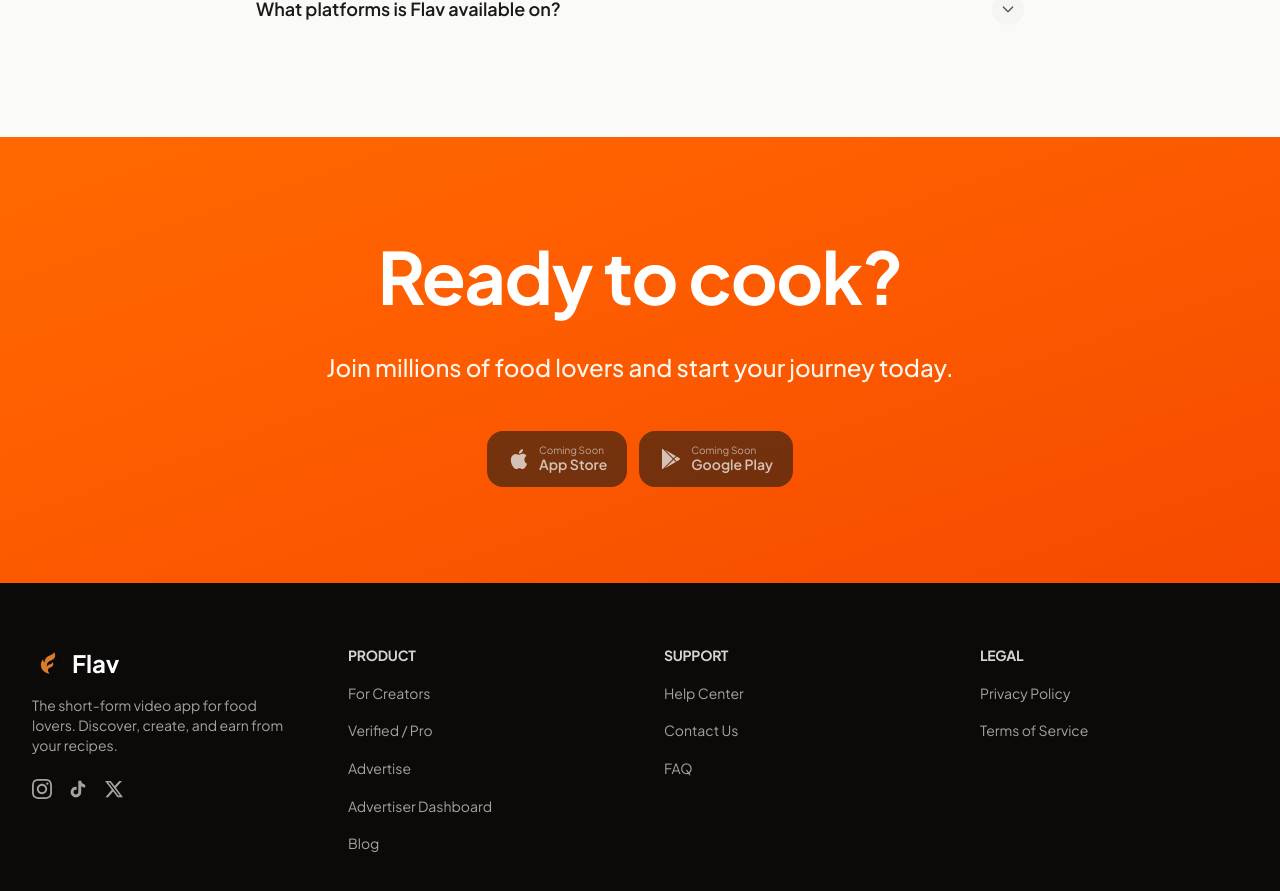
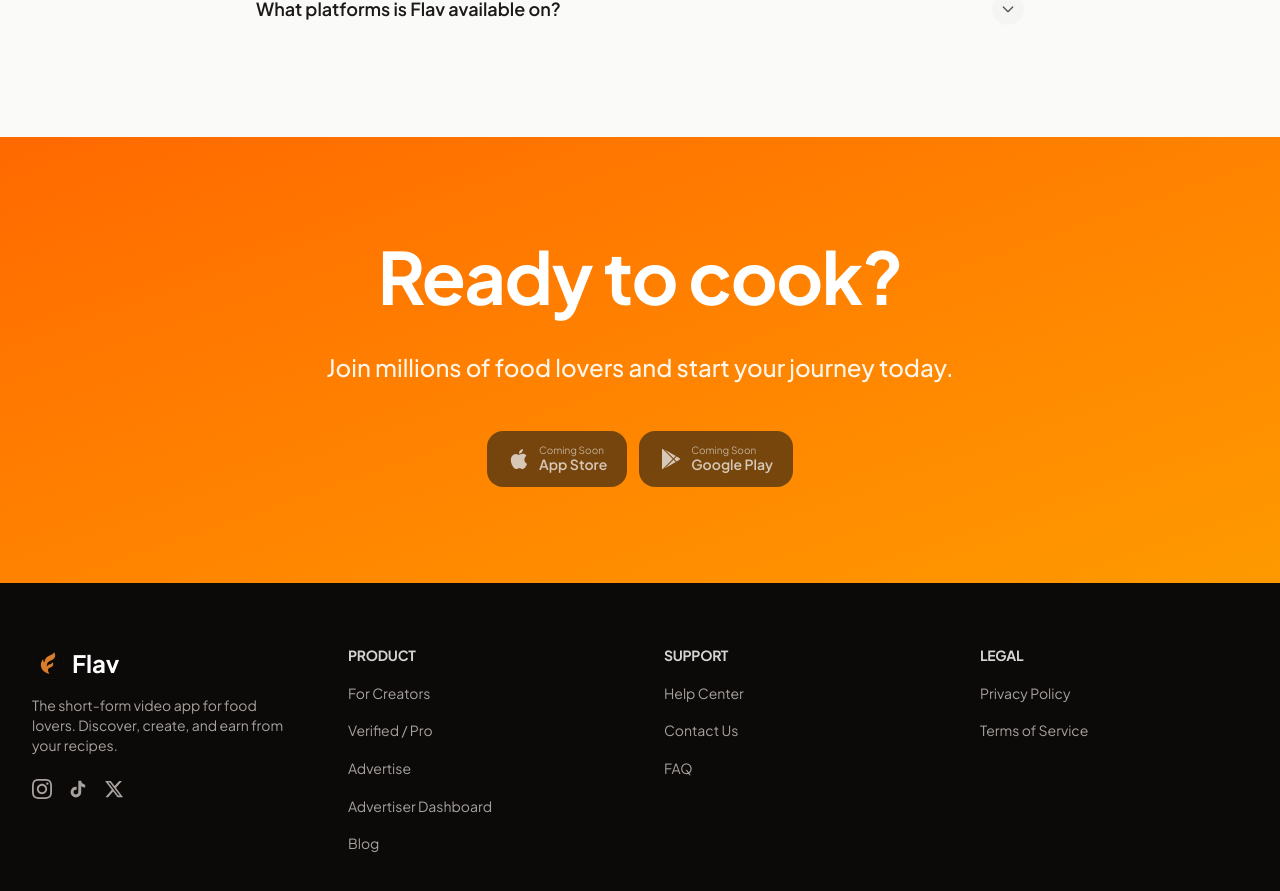
Before and after one commit to tigg98/flav-website, a Next.js app: page / in a window 1280 px wide. Shown: the part 6855-7746 px from the top of the page. Built offline with nearby package versions, Linux system fonts and the light colour scheme.

Commit message:
style: Fix CTA gradient to match brand colors (Orange -> Amber)

```diff
--- a/src/app/page.tsx
+++ b/src/app/page.tsx
@@ -428,7 +428,7 @@ export default function HomePage() {
       </section>
 
       {/* Final CTA Section */}
-      <section className="section bg-gradient-to-br from-orange-500 to-orange-600 text-white overflow-hidden py-32 md:py-40" id="download">
+      <section className="section bg-gradient-to-br from-orange-500 to-amber-500 text-white overflow-hidden py-32 md:py-40" id="download">
         <div className="container-main relative z-10 text-center">
           <h2 className="text-5xl md:text-7xl font-bold mb-8 tracking-tight">
             Ready to cook?
```
